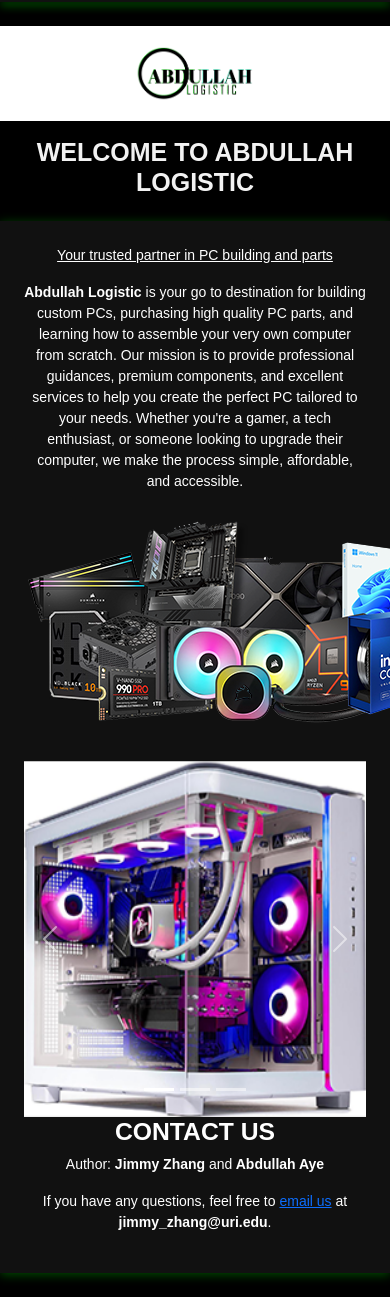
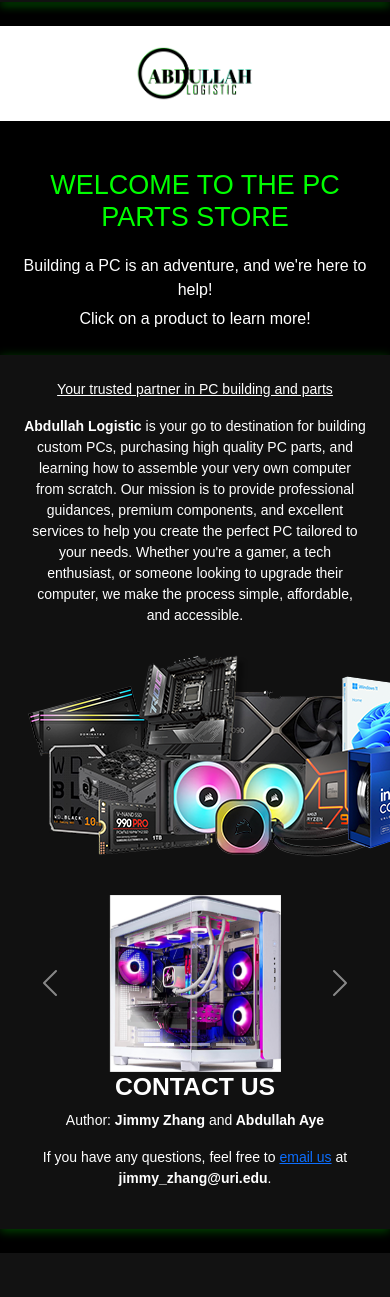
Before and after one commit to Jimmy-seraph1080/csc372_projects, a PHP site: page / in a window 390 px wide; the page is wider, and only the part inside the window is pictured. Shown: the part 56-1353 px from the top of that part. After the commit the page ends 1309 px from the top of that part, so only its background shows below. Run offline with PHP 8.4, Linux system fonts and the light colour scheme.

Commit message:
last push2

```diff
--- a/CSS/style.css
+++ b/CSS/style.css
@@ -108,7 +108,7 @@
     margin: 20px 0;
 }
 
-.phrase {
+.phrase, .phrase2 {
     font-size: 20px;
     color: #fff;
     margin-bottom: 5px;
@@ -198,7 +198,7 @@
         margin: 20px 0;
     }
 
-    .phrase {
+    .phrase, .phrase2 {
         font-size: 16px;
     }
 
@@ -212,9 +212,20 @@
     }
 
     .title {
-        font-size: 25px;
+        font-size: 27px;
         text-transform: uppercase;
-        color: #f2f2f2;
+        color: #00ff00;
         margin: 20px 0;
+        justify-content: center;
     }
+
+
+    .slider {
+        display: block;
+        margin-left: auto;
+        margin-right: auto;
+        max-height: 350px; /* Reduced size for mobile */
+        max-width: 50%; /* Prevent edge overflow */
+    }
+
 }
--- a/JavaScript/jquery.js
+++ b/JavaScript/jquery.js
@@ -1,5 +1,3 @@
-// change title text color and increase the front size to 60px
-$(".title").css({"color": "#00ff00", "font-size": "60px"});
 // add a green boarder to each step card
 $("#steps .card").each(function() {
     $(this).css("border", "2px solid #00ff00")
--- a/index.html
+++ b/index.html
@@ -13,14 +13,12 @@
         <link rel="stylesheet" href="https://cdn.jsdelivr.net/npm/bootstrap@5.3.0/dist/css/bootstrap.min.css">
     </head>
 
-    <body class = "bg-black text-white">
+    <body class="bg-black text-white">
         <nav class="navbar navbar-expand-lg navbar-dark bg-black border-bottom-green w-100">
             <div class="container-fluid">
-
                 <button class="navbar-toggler" type="button" data-bs-toggle="collapse" data-bs-target="#navbarNav" aria-label="Toggle navigation">
                     <span class="navbar-toggler-icon"></span>
                 </button>
-
                 <div class="collapse navbar-collapse justify-content-center" id="navbarNav">
                     <ul class="navbar-nav menu">
                         <li class="nav-item">
@@ -42,14 +40,17 @@
                 </div>
             </div>
         </nav>
-
         <div class="header_line"></div>
         <div class = "container logo_container mt-4">
             <img src = "Images/logo3.png" alt="Abdullah logistic logo" class = "img-fluid" >
         </div>
 
-        <h1 class = "container title fw-bold text-center mt-3" >welcome to ABDULLAH lOGISTIC</h1>
-
+        <!-- Introduction -->
+        <section id="intro" class="container mt-5 text-center">
+            <h1 class="title">Welcome to The PC Parts Store</h1>
+            <p class="phrase2">Building a PC is an adventure, and we're here to help!</p>
+            <p class="phrase2">Click on a product to learn more!</p>
+        </section>
 
 
         <div class ="content content-container text-center p-4 mt-4">
@@ -71,13 +72,13 @@
 
                 <div class="carousel-inner">
                     <div class="carousel-item active">
-                        <img src="Images/pc2.png" class="d-block w-100 slider_img" alt="PC Build 1">
+                        <img src="Images/pc2.png" class="d-block w-100 slider_img slider" alt="PC Build 1">
                     </div>
                     <div class="carousel-item">
-                        <img src="Images/pc3.png" class="d-block w-100 slider_img" alt="PC Build 2">
+                        <img src="Images/pc3.png" class="d-block w-100 slider_img slider" alt="PC Build 2">
                     </div>
                     <div class="carousel-item">
-                        <img src="Images/pc4-1.png" class="d-block w-100 slider_img" alt="PC Build 3">
+                        <img src="Images/pc4-1.png" class="d-block w-100 slider_img slider" alt="PC Build 3">
                     </div>
                 </div>
 
```
